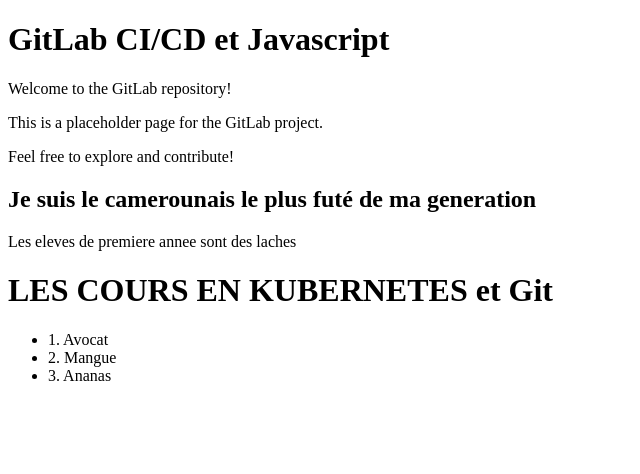
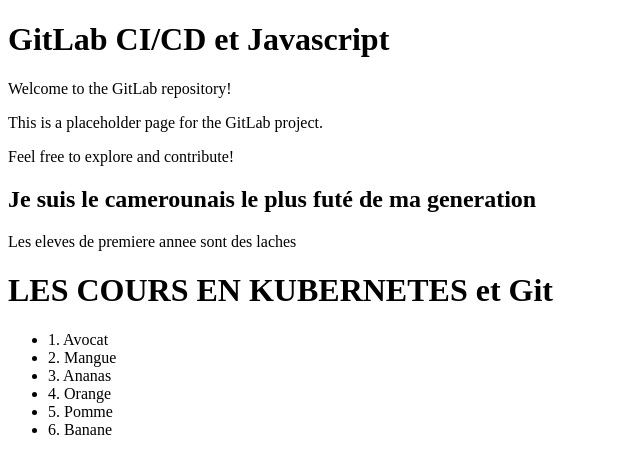
Before and after one commit to Rodier65/formation-git, a plain HTML site: page Git-dir/index.html in a window 1280 px wide. Shown: the whole page, without its empty margins (0-640 px from the left). Drawn offline with Linux system fonts and the light colour scheme.

Commit message:
added: fruits

```diff
--- a/Git-dir/index.html
+++ b/Git-dir/index.html
@@ -21,6 +21,9 @@
     <li>1. Avocat</li>
     <li>2. Mangue</li>
     <li>3. Ananas</li>
+    <li>4. Orange</li>
+    <li>5. Pomme</li>
+    <li>6. Banane</li>
   </ul>
 </body>
 </html>
```
